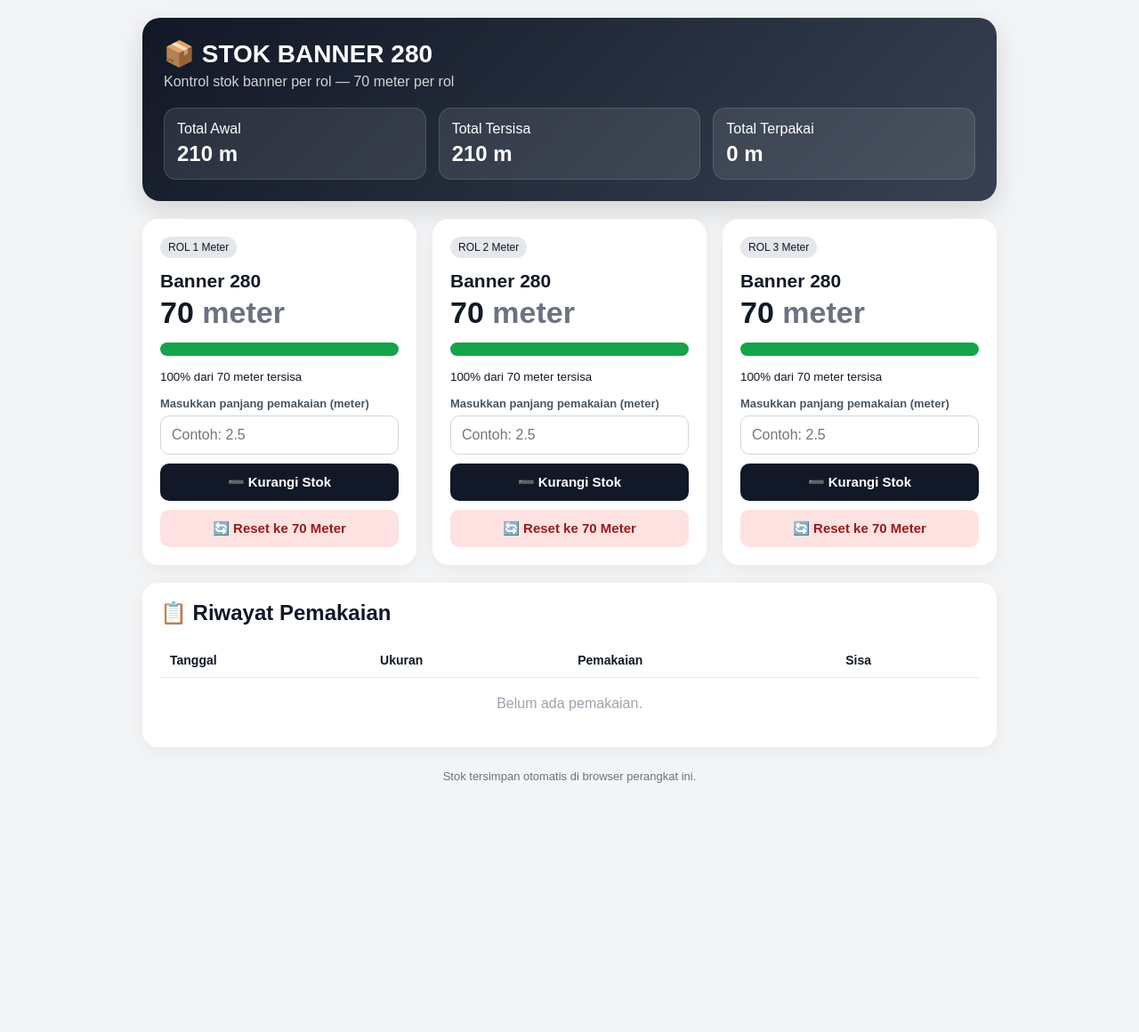
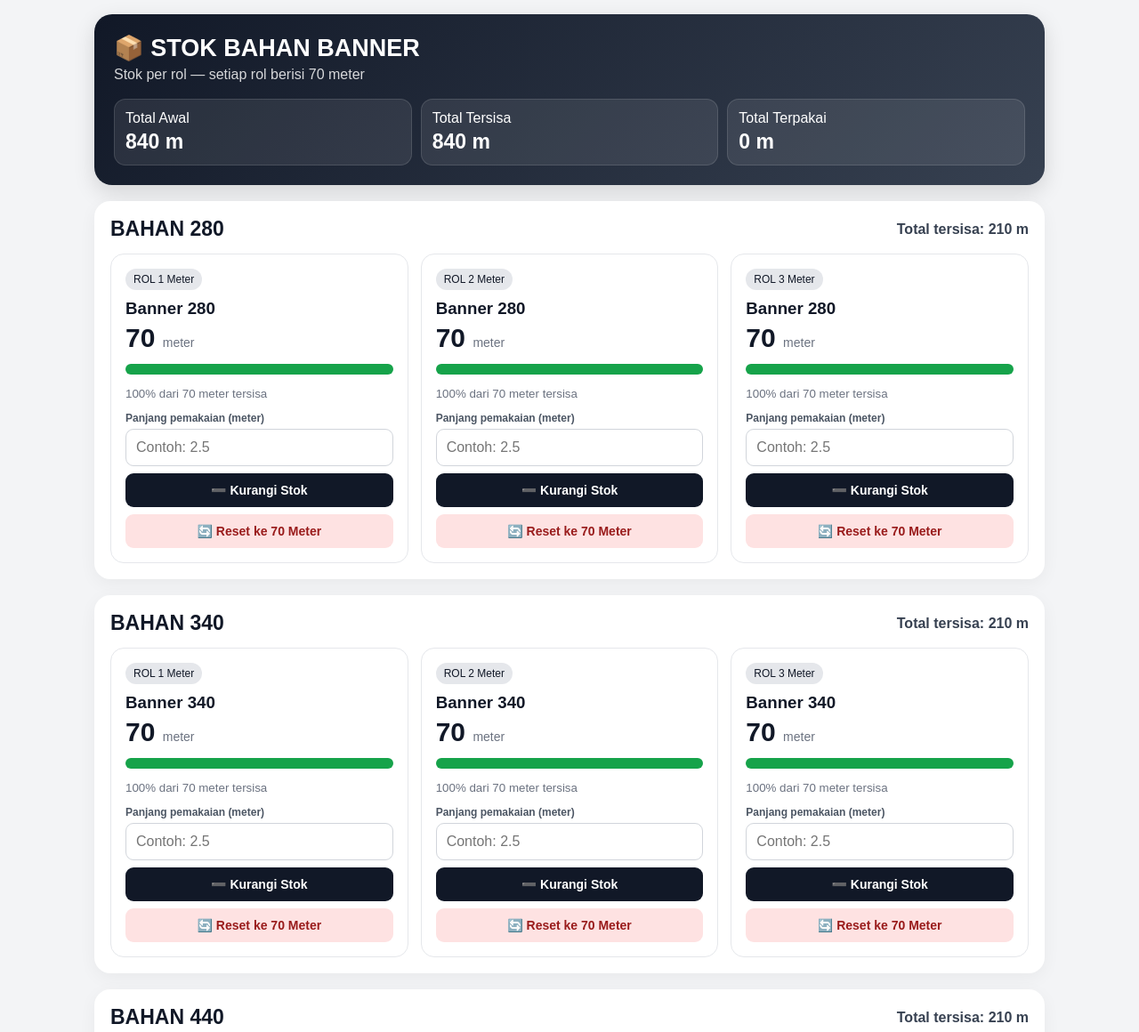
Before and after one commit to mavreza7/stokbanner, a plain HTML site: page index.html in a window 1280 px wide. Shown: the top 1160 px of the page at 89% size. Before the commit the page ends 925 px from the top, so only its background shows below. Drawn offline with Linux system fonts and the light colour scheme.

Commit message:
Update index.html

```diff
--- a/index.html
+++ b/index.html
@@ -4,141 +4,127 @@
 <meta charset="UTF-8">
 <meta name="viewport" content="width=device-width, initial-scale=1.0">
 <meta name="theme-color" content="#111827">
-<title>Stok Banner 280</title>
+<title>Stok Bahan Banner</title>
 <style>
-*{box-sizing:border-box}
-body{margin:0;font-family:Arial,Helvetica,sans-serif;background:#f3f4f6;color:#111827}
-.container{max-width:1000px;margin:auto;padding:20px}
-header{background:linear-gradient(135deg,#111827,#374151);color:white;border-radius:20px;padding:24px;margin-bottom:20px;box-shadow:0 10px 30px #0002}
-h1{margin:0 0 6px;font-size:28px}
-.subtitle{opacity:.8}
-.summary{display:grid;grid-template-columns:repeat(3,1fr);gap:14px;margin-top:20px}
-.summary div{background:#ffffff18;border:1px solid #ffffff20;padding:14px;border-radius:14px}
-.summary strong{display:block;font-size:24px;margin-top:5px}
-.grid{display:grid;grid-template-columns:repeat(3,1fr);gap:18px}
-.card{background:white;border-radius:18px;padding:20px;box-shadow:0 5px 20px #0000000d}
-.card h2{margin:0 0 4px;font-size:21px}
-.badge{display:inline-block;background:#e5e7eb;padding:5px 9px;border-radius:20px;font-size:12px;margin-bottom:14px}
-.meter{height:15px;background:#e5e7eb;border-radius:20px;overflow:hidden;margin:14px 0}
-.bar{height:100%;background:#16a34a;transition:.3s}
-.bar.low{background:#f59e0b}.bar.empty{background:#dc2626}
-.stock{font-size:34px;font-weight:bold}.unit{color:#6b7280}
-label{font-size:13px;color:#4b5563;font-weight:bold;display:block;margin:14px 0 6px}
-input{width:100%;padding:12px;border:1px solid #d1d5db;border-radius:10px;font-size:16px}
-button{border:0;border-radius:10px;padding:12px 14px;font-size:15px;font-weight:bold;cursor:pointer;margin-top:10px}
+*{box-sizing:border-box}body{margin:0;font-family:Arial,Helvetica,sans-serif;background:#f3f4f6;color:#111827}
+.container{max-width:1100px;margin:auto;padding:16px}
+header{background:linear-gradient(135deg,#111827,#374151);color:#fff;border-radius:20px;padding:22px;margin-bottom:18px;box-shadow:0 8px 25px #0002}
+h1{margin:0 0 5px;font-size:27px}.subtitle{opacity:.82}
+.summary{display:grid;grid-template-columns:repeat(3,1fr);gap:10px;margin-top:18px}
+.summary div{background:#ffffff16;border:1px solid #ffffff20;padding:12px;border-radius:13px}
+.summary strong{display:block;font-size:23px;margin-top:4px}
+.material{background:#fff;border-radius:18px;margin-bottom:18px;padding:18px;box-shadow:0 5px 20px #0000000c}
+.material-title{display:flex;justify-content:space-between;align-items:center;margin-bottom:14px}
+.material-title h2{margin:0;font-size:23px}.total-material{font-weight:bold;color:#374151}
+.grid{display:grid;grid-template-columns:repeat(3,1fr);gap:14px}
+.card{border:1px solid #e5e7eb;border-radius:15px;padding:16px}
+.badge{display:inline-block;background:#e5e7eb;padding:5px 9px;border-radius:20px;font-size:12px;margin-bottom:10px}
+.card h3{margin:0 0 5px}.stock{font-size:30px;font-weight:bold}.unit{font-size:14px;color:#6b7280;font-weight:normal}
+.meter{height:12px;background:#e5e7eb;border-radius:20px;overflow:hidden;margin:12px 0}.bar{height:100%;background:#16a34a;transition:.3s}.bar.low{background:#f59e0b}.bar.empty{background:#dc2626}
+small{color:#6b7280}
+label{font-size:12px;color:#4b5563;font-weight:bold;display:block;margin:12px 0 5px}
+input{width:100%;padding:11px;border:1px solid #d1d5db;border-radius:9px;font-size:16px}
+button{border:0;border-radius:9px;padding:11px;font-size:14px;font-weight:bold;cursor:pointer;margin-top:8px}
 .use{background:#111827;color:white;width:100%}.reset{background:#fee2e2;color:#991b1b;width:100%}
-button:active{transform:scale(.98)}
-.history{background:white;margin-top:20px;padding:20px;border-radius:18px;box-shadow:0 5px 20px #0000000d}
-.history h2{margin-top:0}
-table{width:100%;border-collapse:collapse}
-th,td{text-align:left;padding:11px;border-bottom:1px solid #e5e7eb;font-size:14px}
-.empty{text-align:center;color:#9ca3af;padding:20px}
-footer{text-align:center;color:#6b7280;font-size:13px;padding:25px}
-@media(max-width:750px){.grid,.summary{grid-template-columns:1fr}.container{padding:12px}header{padding:20px}h1{font-size:24px}.stock{font-size:30px}}
+.history{background:#fff;border-radius:18px;padding:18px;box-shadow:0 5px 20px #0000000c}.history h2{margin-top:0}
+.table-wrap{overflow-x:auto}table{width:100%;border-collapse:collapse;min-width:650px}th,td{text-align:left;padding:10px;border-bottom:1px solid #e5e7eb;font-size:13px}
+.empty{text-align:center;color:#9ca3af;padding:18px}
+.clear{background:#fee2e2;color:#991b1b;margin-bottom:12px}
+footer{text-align:center;color:#6b7280;font-size:12px;padding:22px}
+@media(max-width:750px){.grid,.summary{grid-template-columns:1fr}.container{padding:10px}.material{padding:13px}h1{font-size:23px}.material-title{align-items:flex-start;gap:8px;flex-direction:column}}
 </style>
 </head>
 <body>
 <div class="container">
 <header>
-<h1>📦 STOK BANNER 280</h1>
-<div class="subtitle">Kontrol stok banner per rol — 70 meter per rol</div>
+<h1>📦 STOK BAHAN BANNER</h1>
+<div class="subtitle">Stok per rol — setiap rol berisi 70 meter</div>
 <div class="summary">
-<div>Total Awal<strong id="totalAwal">210 m</strong></div>
-<div>Total Tersisa<strong id="totalSisa">210 m</strong></div>
+<div>Total Awal<strong id="totalAwal">840 m</strong></div>
+<div>Total Tersisa<strong id="totalSisa">840 m</strong></div>
 <div>Total Terpakai<strong id="totalPakai">0 m</strong></div>
 </div>
 </header>
-
-<div class="grid" id="cards"></div>
-
+<div id="materials"></div>
 <div class="history">
 <h2>📋 Riwayat Pemakaian</h2>
-<table>
-<thead><tr><th>Tanggal</th><th>Ukuran</th><th>Pemakaian</th><th>Sisa</th></tr></thead>
+<button class="clear" onclick="clearHistory()">🗑️ Hapus Riwayat</button>
+<div class="table-wrap"><table>
+<thead><tr><th>Tanggal</th><th>Bahan</th><th>Ukuran</th><th>Pemakaian</th><th>Sisa</th></tr></thead>
 <tbody id="history"></tbody>
-</table>
+</table></div>
 <div id="empty" class="empty">Belum ada pemakaian.</div>
 </div>
-
-<footer>Stok tersimpan otomatis di browser perangkat ini.</footer>
+<footer>Data stok tersimpan otomatis di browser perangkat ini.</footer>
 </div>
-
 <script>
 const INITIAL=70;
+const materials=["280","340","440","510"];
 const sizes=["1 Meter","2 Meter","3 Meter"];
-let data=JSON.parse(localStorage.getItem("stokBanner280"))||{
- "1 Meter":{stock:70,history:[]},
- "2 Meter":{stock:70,history:[]},
- "3 Meter":{stock:70,history:[]}
-};
-
-function save(){localStorage.setItem("stokBanner280",JSON.stringify(data));}
-function fmt(n){return Number(n).toFixed(2).replace(/\.00$/,"");}
-
+let data=JSON.parse(localStorage.getItem("stokBahanBanner"))||{};
+materials.forEach(m=>{
+ if(!data[m]) data[m]={};
+ sizes.forEach(s=>{if(!data[m][s]) data[m][s]={stock:70,history:[]};});
+});
+function save(){localStorage.setItem("stokBahanBanner",JSON.stringify(data))}
+function fmt(n){return Number(n).toFixed(2).replace(/\.00$/,"")}
 function render(){
- const cards=document.getElementById("cards");
- cards.innerHTML="";
- let total=0;
- sizes.forEach(size=>{
-   const item=data[size], percent=Math.max(0,Math.min(100,item.stock/INITIAL*100));
-   total+=item.stock;
-   let cls=percent<=0?"empty":percent<=25?"low":"";
-   cards.innerHTML+=`
-   <div class="card">
-     <span class="badge">ROL ${size}</span>
-     <h2>Banner 280</h2>
-     <div class="stock">${fmt(item.stock)} <span class="unit">meter</span></div>
-     <div class="meter"><div class="bar ${cls}" style="width:${percent}%"></div></div>
-     <small>${fmt(percent)}% dari 70 meter tersisa</small>
-     <label>Masukkan panjang pemakaian (meter)</label>
-     <input id="input-${size}" type="number" min="0.01" max="${item.stock}" step="0.01" placeholder="Contoh: 2.5">
-     <button class="use" onclick="useStock('${size}')">➖ Kurangi Stok</button>
-     <button class="reset" onclick="resetStock('${size}')">🔄 Reset ke 70 Meter</button>
-   </div>`;
+ let total=0; materials.forEach(m=>sizes.forEach(s=>total+=data[m][s].stock));
+ document.getElementById("totalSisa").textContent=fmt(total)+" m";
+ document.getElementById("totalPakai").textContent=fmt(840-total)+" m";
+ const wrap=document.getElementById("materials"); wrap.innerHTML="";
+ materials.forEach(m=>{
+   let mt=0;sizes.forEach(s=>mt+=data[m][s].stock);
+   let section=document.createElement("section");section.className="material";
+   section.innerHTML=`<div class="material-title"><h2>BAHAN ${m}</h2><div class="total-material">Total tersisa: ${fmt(mt)} m</div></div><div class="grid" id="grid-${m}"></div>`;
+   wrap.appendChild(section);
+   const grid=section.querySelector(".grid");
+   sizes.forEach(s=>{
+     const item=data[m][s], pct=Math.max(0,Math.min(100,item.stock/INITIAL*100));
+     const cls=pct<=0?"empty":pct<=25?"low":"";
+     grid.innerHTML+=`
+     <div class="card">
+       <span class="badge">ROL ${s}</span>
+       <h3>Banner ${m}</h3>
+       <div class="stock">${fmt(item.stock)} <span class="unit">meter</span></div>
+       <div class="meter"><div class="bar ${cls}" style="width:${pct}%"></div></div>
+       <small>${fmt(pct)}% dari 70 meter tersisa</small>
+       <label>Panjang pemakaian (meter)</label>
+       <input id="input-${m}-${s}" type="number" min="0.01" max="${item.stock}" step="0.01" placeholder="Contoh: 2.5">
+       <button class="use" onclick="useStock('${m}','${s}')">➖ Kurangi Stok</button>
+       <button class="reset" onclick="resetStock('${m}','${s}')">🔄 Reset ke 70 Meter</button>
+     </div>`;
+   });
  });
- document.getElementById("totalSisa").textContent=fmt(total)+" m";
- document.getElementById("totalPakai").textContent=fmt(210-total)+" m";
  renderHistory();
 }
-
-function useStock(size){
- const input=document.getElementById("input-"+size);
- const amount=parseFloat(input.value);
- if(!amount || amount<=0){alert("Masukkan jumlah meter yang valid.");return;}
- if(amount>data[size].stock){alert("Stok tidak mencukupi.");return;}
- data[size].stock=Math.round((data[size].stock-amount)*100)/100;
- data[size].history.unshift({
-   date:new Date().toLocaleString("id-ID"),
-   amount,
-   remaining:data[size].stock
- });
- save(); render();
+function useStock(m,s){
+ const input=document.getElementById(`input-${m}-${s}`), amount=parseFloat(input.value);
+ if(!amount||amount<=0){alert("Masukkan jumlah meter yang valid.");return}
+ if(amount>data[m][s].stock){alert("Stok tidak mencukupi.");return}
+ data[m][s].stock=Math.round((data[m][s].stock-amount)*100)/100;
+ data[m][s].history.unshift({date:new Date().toLocaleString("id-ID"),amount,remaining:data[m][s].stock});
+ save();render();
 }
-
-function resetStock(size){
- if(confirm("Reset stok "+size+" kembali menjadi 70 meter?")){
-   data[size].stock=INITIAL;
-   data[size].history.unshift({
-     date:new Date().toLocaleString("id-ID"),
-     amount:"RESET",
-     remaining:INITIAL
-   });
+function resetStock(m,s){
+ if(confirm(`Reset stok bahan ${m} ukuran ${s} kembali menjadi 70 meter?`)){
+   data[m][s].stock=INITIAL;
+   data[m][s].history.unshift({date:new Date().toLocaleString("id-ID"),amount:"RESET",remaining:INITIAL});
    save();render();
  }
 }
-
 function renderHistory(){
- const tbody=document.getElementById("history"), empty=document.getElementById("empty");
  let rows=[];
- sizes.forEach(size=>{
-   data[size].history.forEach(h=>rows.push({size,...h}));
- });
- rows.sort((a,b)=>b.date.localeCompare(a.date));
- tbody.innerHTML=rows.map(h=>`
- <tr><td>${h.date}</td><td>Banner 280 — ${h.size}</td>
- <td>${h.amount==="RESET"?"Reset stok":"-"+fmt(h.amount)+" m"}</td>
- <td>${fmt(h.remaining)} m</td></tr>`).join("");
- empty.style.display=rows.length?"none":"block";
+ materials.forEach(m=>sizes.forEach(s=>data[m][s].history.forEach(h=>rows.push({m,s,...h}))));
+ rows.reverse();
+ const tbody=document.getElementById("history");
+ tbody.innerHTML=rows.map(h=>`<tr><td>${h.date}</td><td>Banner ${h.m}</td><td>${h.s}</td><td>${h.amount==="RESET"?"Reset stok":"-"+fmt(h.amount)+" m"}</td><td>${fmt(h.remaining)} m</td></tr>`).join("");
+ document.getElementById("empty").style.display=rows.length?"none":"block";
+}
+function clearHistory(){
+ if(confirm("Hapus semua riwayat pemakaian? Stok tidak akan berubah.")){
+   materials.forEach(m=>sizes.forEach(s=>data[m][s].history=[]));save();render();
+ }
 }
 render();
 </script>
```
